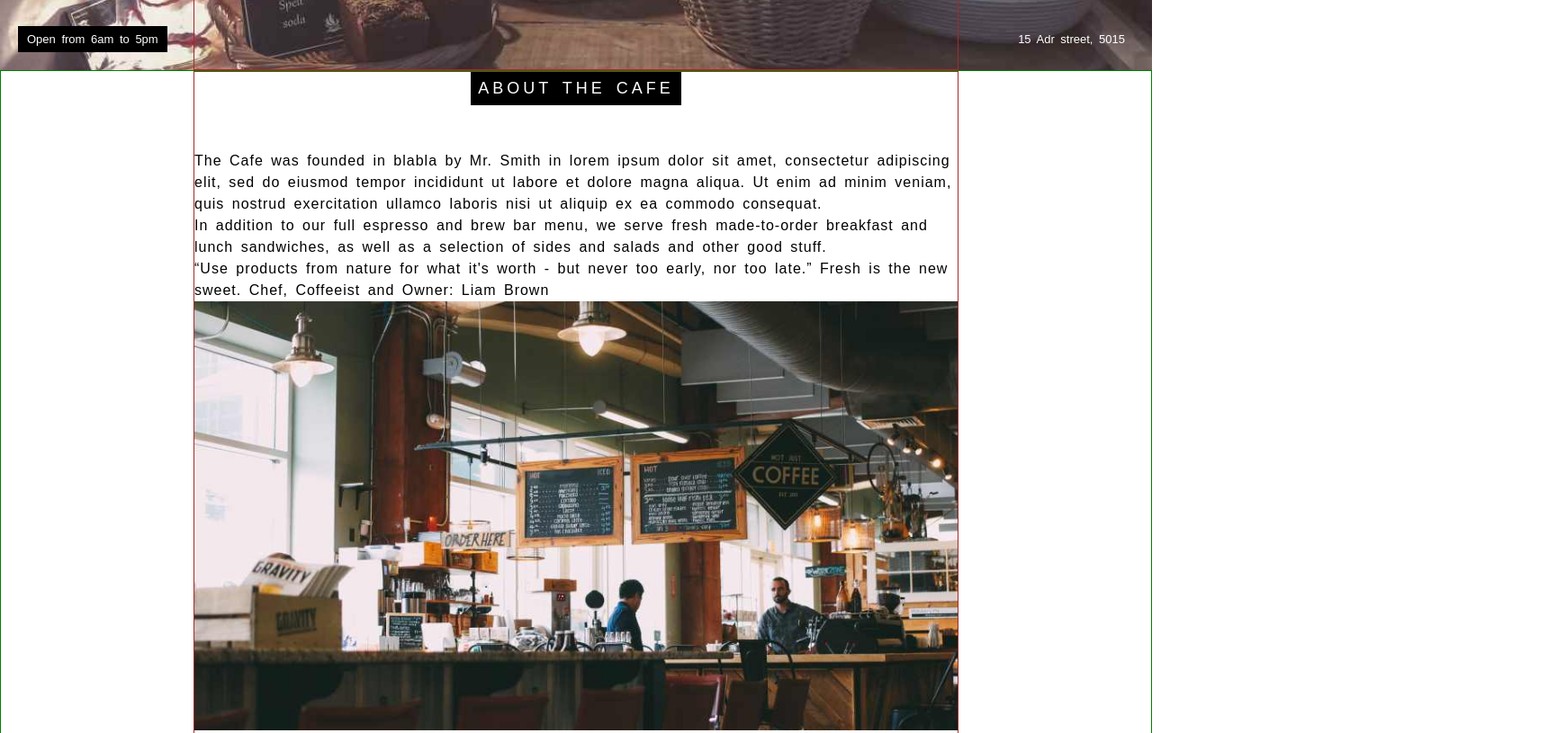
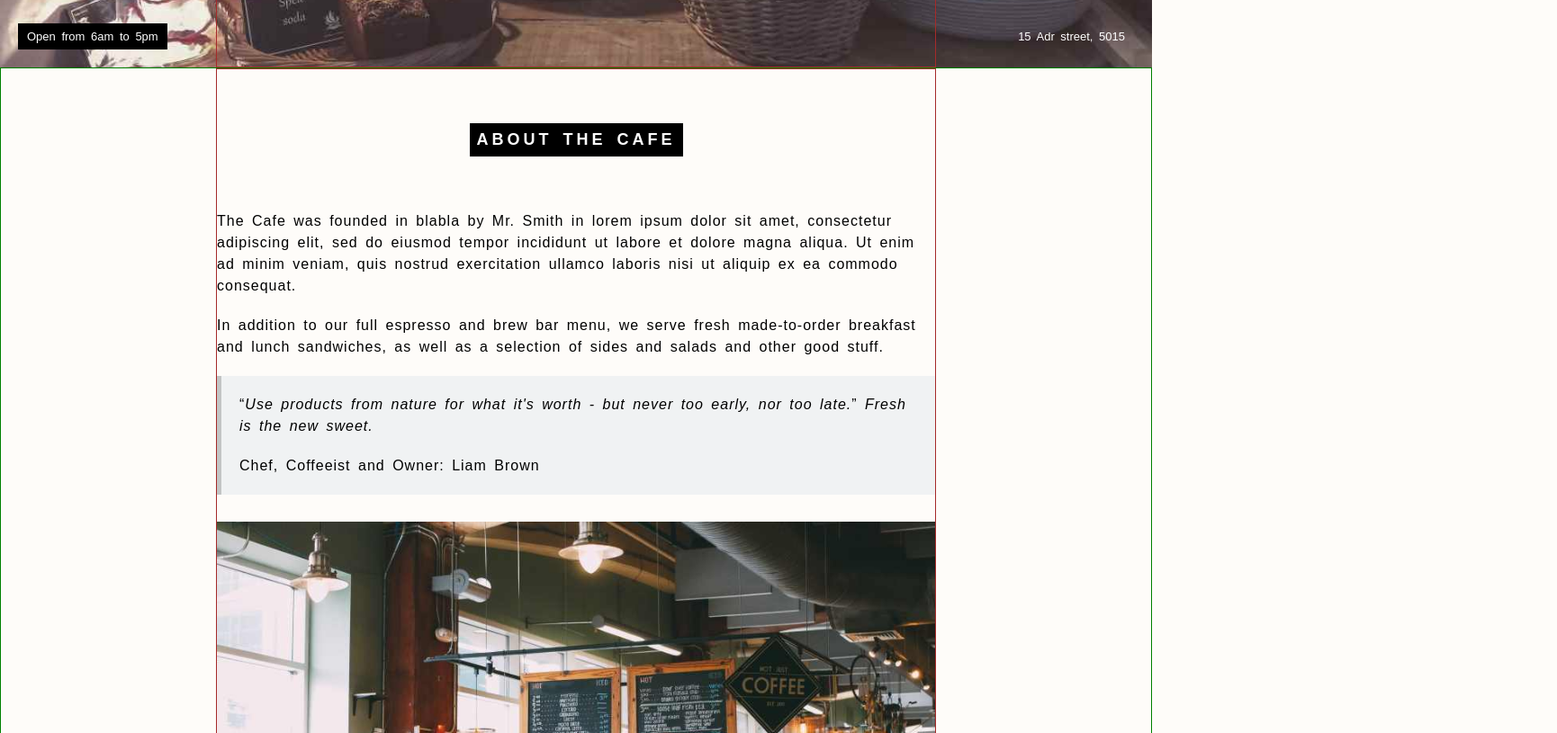
Before and after one commit to singhtirupati27/Coffee-House-Landing-Page, a plain HTML site: page index.html in a window 1280 px wide. Shown: the part 700-1515 px from the top of the page at 90% size, 1730 px wide, since content can reach past the window. Drawn offline with Linux system fonts and the light colour scheme.

Commit message:
About section design finished

```diff
--- a/index.html
+++ b/index.html
@@ -48,8 +48,10 @@
                 <p>The Cafe was founded in blabla by Mr. Smith in lorem ipsum dolor sit amet, consectetur adipiscing elit, sed do eiusmod tempor incididunt ut labore et dolore magna aliqua. Ut enim ad minim veniam, quis nostrud exercitation ullamco laboris nisi ut aliquip ex ea commodo consequat.</p>
                 <p>In addition to our full espresso and brew bar menu, we serve fresh made-to-order breakfast and lunch sandwiches, as well as a selection of sides and salads and other good stuff.</p>
                 <div class="qoute-div">
-                    <p><q>Use products from nature for what it's worth - but never too early, nor too late.</q> Fresh is the new sweet. Chef, Coffeeist and Owner: Liam Brown</p>
+                    <p><q><i>Use products from nature for what it's worth - but never too early, nor too late.</q> Fresh is the new sweet.</i></p>
+                    <p>Chef, Coffeeist and Owner: Liam Brown</p>
                 </div>
+                <!-- <img src="./img/coffeeshop.jpg" alt=""> -->
                 <div class="abt-img">
                     <img src="./img/coffeeshop.jpg" alt="">
                 </div>
--- a/style.css
+++ b/style.css
@@ -2,11 +2,16 @@
     padding: 0;
     margin: 0;
     font-family: sans-serif;
-    font-weight: 100;
+    /* font-weight: 100; */
 }
 
 html {
     scroll-behavior: smooth;
+}
+
+body {
+    font-family: sans-serif;
+    background-color: rgba(253, 245, 230, 0.22);
 }
 
 div {
@@ -27,7 +32,7 @@ a {
 }
 
 .page-wrapper {
-    width: 850px;
+    width: 800px;
     margin: 0 auto;
     border: 1px solid brown;
 }
@@ -52,6 +57,7 @@ ul li a {
     padding: 10px;
     width: 100%;
     text-align: center;
+    font-size: 13px;
 }
 
 ul li a:hover {
@@ -119,9 +125,13 @@ ul li a:hover {
     line-height: 1.5;
 }
 
+.abt-wrap p {
+    margin-bottom: 20px;
+}
+
 .abt-heading {
     text-align: center;
-    margin-bottom: 50px;
+    margin: 60px 0;
 }
 
 .abt-heading h2 {
@@ -133,8 +143,27 @@ ul li a:hover {
     padding: 5px 8px;
 }
 
-.abt-img img {
+.qoute-div {
+    background-color: #dde4eb6e;
+    border-left: 5px solid rgba(128, 128, 128, 0.4);
+    padding: 20px;
+    margin-bottom: 30px;
+}
+
+.qoute-div p:last-child {
+    margin-bottom: 0;
+}
+
+.abt-img {
+    height: 450px;
+}
+
+.abt-img img{
     width: 100%;
     height: 100%;
 }
+
+.abt-time {
+    margin-top: 25px;
+}
 /* About end */
```
